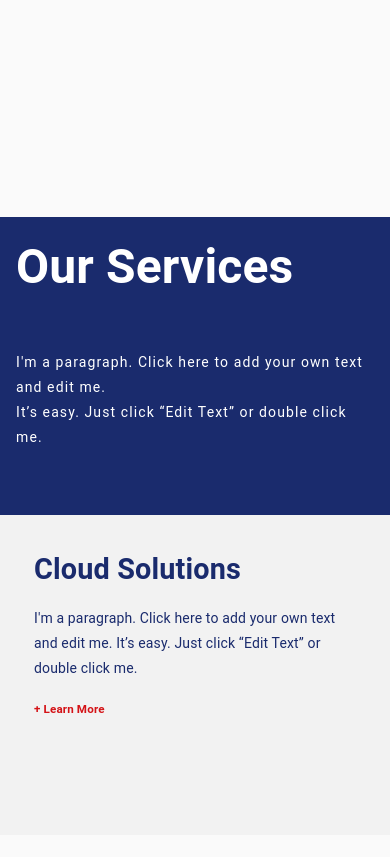
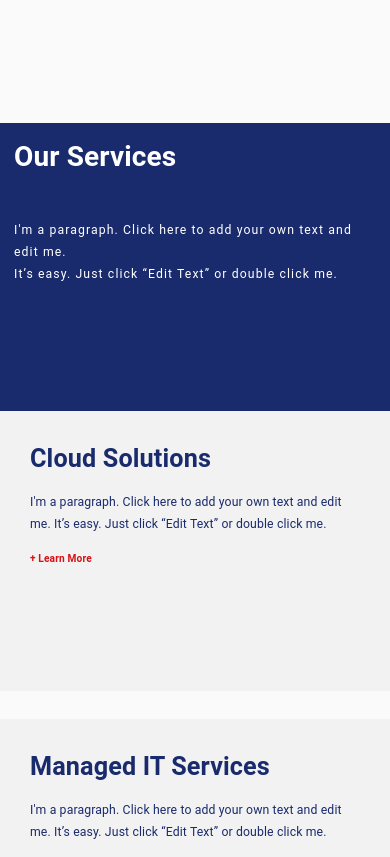
Before and after one commit to sanky2020/FhirVault-WebApp-using-React-and-MUI, a React (Create React App) app: page / in a window 390 px wide. Shown: the part 1140-1997 px from the top of the page. Built offline with nearby package versions, Linux system fonts and the light colour scheme.

Commit message:
updated module.css file

```diff
--- a/src/styling/homePage.module.css
+++ b/src/styling/homePage.module.css
@@ -1,5 +1,8 @@
 HTML {
   scroll-behavior: smooth;
+}
+*{
+  box-sizing: border-box;
 }
 .landingPage {
   height: 88vh;
@@ -21,17 +24,23 @@ HTML {
   right: 5rem;
   top: -50%;
 }
-
+.itConsultingChild.itConsultingDescription{
+  padding: 1rem !important;
+  border: 1px solid red ;
+}
 .itConsultingChild h2 {
   font-size: 3rem;
   color: #1a2b6d;
   margin: 1rem;
 }
+.itConsultingChild div:first-child{
+  padding: 1rem;
+}
 .insideChild {
   display: flex;
   justify-content: space-evenly;
 }
-.insideChild div {
+.insideChild p:first-child {
   background-color: #1a2b6d;
   height: 5px;
   width: 8rem;
@@ -143,11 +152,14 @@ HTML {
   margin: 1rem auto;
   background-color: #f2f2f2;
 }
+.moreParentDiv div:first-child{
+  padding: 1rem;
+}
 .moreParentDiv h2 {
   font-size: 3rem;
   color: #1a2b6d;
   text-align: center;
-  padding-top: 1rem;
+  padding-left: 1rem;
   letter-spacing: 1.2px;
 }
 .ContactUs {
@@ -155,14 +167,37 @@ HTML {
   width: 100vw;
   background-color: #1a2b6d;
 }
+@media(max-width:480px){
+  html{
+    font-size: 14px;
+  }
+  .firstSection {
+    height: 335vh !important;
+  }
+  .itConsultingParent{
+    height: 40vh;
+  }
+  .itConsultingChild h2, .serviceHeader h2, .moreParentDiv h2{
+    font-size: 2rem;
+  }
+  .cardContainer {
+
+    margin-top: 2rem;
+    margin-bottom: 0;
+  }
+}
+
 @media (max-width: 600px) {
   .firstSection {
-    height: 380vh;
+    height: 410vh;
   }
   .itConsultingChild {
     width: 100%;
     right: 0;
     bottom: 0;
+  }
+  .itConsultingChild h2, .serviceHeader h2, .moreParentDiv h2{
+    font-size: 2rem;
   }
   .insideChild {
     display: block;
@@ -188,13 +223,15 @@ HTML {
   }
   .serviceHeader p {
     padding: 1rem;
+
   }
   .cards {
     flex-direction: column;
+    margin-top: 6rem;
   }
   .cardContainer {
     width: 100%;
-    margin-bottom: 2rem;
+    /* margin-bottom: 2rem; */
   }
   .perCard {
     position: static;
@@ -209,6 +246,10 @@ HTML {
   }
   .moreParentDiv h2 {
     text-align: left;
-    padding: 1rem;
+    /* padding: 1rem; */
   }
 }
+
+@media (max-width: 768px){
+
+}
```
